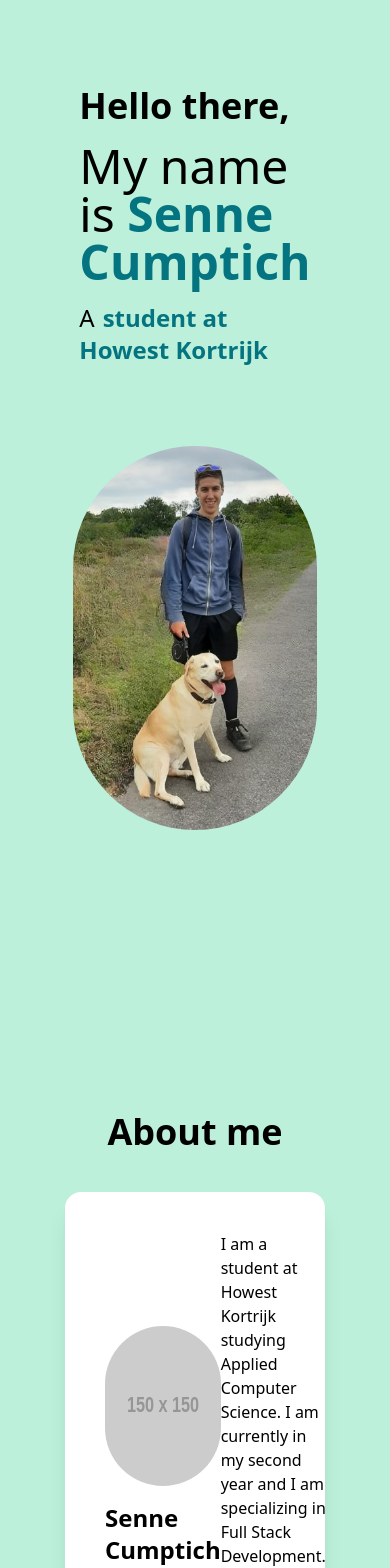
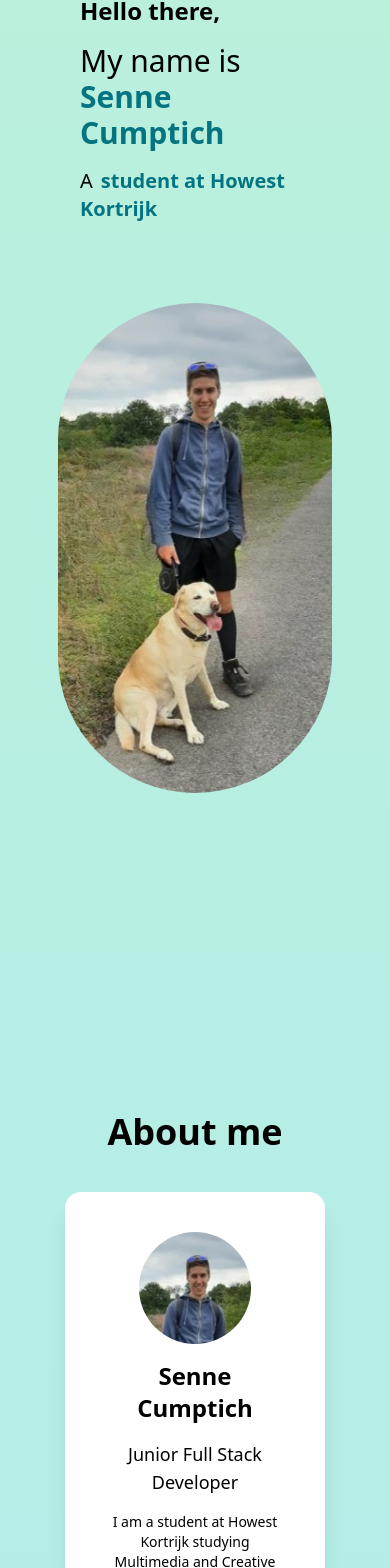
Before and after one commit to CumptichSenne/frontend_project, a React (Vite) app: page / in a window 390 px wide. Shown: the part 356-1924 px from the top of the page. Built offline with nearby package versions, Linux system fonts and the light colour scheme.

Commit message:
feat: finished about me & added more responsive tailwind

```diff
--- a/src/components/Footer.tsx
+++ b/src/components/Footer.tsx
@@ -1,7 +1,7 @@
 const Footer = () => {
     return (
         <footer className="flex flex-col items-center justify-center">
-        <p>Made with ❤️ by Senne Cumptich</p>
+        <p>Made by Senne Cumptich</p>
         <p>&copy; {new Date().getFullYear()}</p>
         </footer>
     );
--- a/src/components/Navigation/NavigationItem.tsx
+++ b/src/components/Navigation/NavigationItem.tsx
@@ -5,7 +5,10 @@ const NavigationItem = ({ title, icon, scroll }: { title: string, icon: ReactNod
 
     function ScrollTo() {
         const item = document.getElementById(scroll);
-        item?.scrollIntoView({ behavior: "smooth" });
+        window.scrollTo({
+            top: item?.offsetTop || 0,
+            behavior: "smooth"
+        });
     }
 
     return (
--- a/src/components/Sections/AboutMe.tsx
+++ b/src/components/Sections/AboutMe.tsx
@@ -1,18 +1,20 @@
+import About from "../../../public/images/aboutme.jpg";
+
 const AboutMe = () => {
   return (
-    <section id="about-me" className="lg:pt-20 pt-80 w-full h-screen">
+    <section id="about-me" className="lg:pt-20 pt-80 w-full h-screen lg:pb-0 mb-60">
         <div className="flex flex-col items-center justify-center gap-10">
           <div className="space-y-4">
             <h1 className="text-4xl font-bold">About me</h1>
           </div>
-          <div className="flex flex-row items-center justify-evenly p-10 bg-white rounded-2xl shadow-xl w-2/3">
+          <div className="flex lg:flex-row flex-col lg:gap-0 gap-4 items-center justify-evenly p-10 bg-white rounded-2xl shadow-xl w-2/3 lg:text-left text-center">
             <div className="flex flex-col items-center justify-center gap-4">
-              <img src="https://via.placeholder.com/150" alt="John Doe" className="rounded-full w-40 h-40" />
+              <img src={About} alt="John Doe" className="rounded-full lg:w-40 lg:h-40 w-28 h-28" />
               <h2 className="text-2xl font-bold">Senne Cumptich</h2>
               <p className="text-lg">Junior Full Stack Developer</p>
             </div>
-            <div className="flex flex-col items-center justify-center gap-4 max-w-80">
-              <p className="text-md">I am a student at Howest Kortrijk studying Applied Computer Science. I am currently in my second year and I am specializing in Full Stack Development. I am a competitive volleyball player and I am always looking for new challenges.</p>
+            <div className="flex flex-col items-center justify-center gap-4 max-w-96">
+              <p className="lg:text-lg text-sm lg:text-left text-center">I am a student at Howest Kortrijk studying Multimedia and Creative Technologies. I am currently in my second year and I am specializing in Full Stack Development. In my free time I like to play competitive volleyball and work on personal projects.</p>
             </div>
           </div>
         </div>
--- a/src/components/Sections/Contact.tsx
+++ b/src/components/Sections/Contact.tsx
@@ -4,13 +4,13 @@ import ContactItem from "../ContactItem"
 
 const Contact = () => {
     return (
-        <section id="contact" className="flex flex-col w-full h-full lg:pt-0 pt-32">
+        <section id="contact" className="flex flex-col w-full h-full lg:pt-0 pt-64">
         <div className="flex flex-col gap-8 items-center justify-center p-20">
           <div className="space-y-4">
             <h1 className="text-4xl font-bold">Contact</h1>
           </div>
-          <p className="text-xl font-bold text-center">If you would like to get in touch with me be sure to visit <br/> my LinkedIn or Github page or send me an email.</p>
-          <div className=" lg:w-2/3 flex flex-row items-center justify-evenly gap-4">
+          <p className="text-xl lg:font-bold font-normal text-center">If you would like to get in touch with me be sure to visit <br/> my LinkedIn or Github page or send me an email.</p>
+          <div className=" lg:w-2/3 flex md:flex-row flex-col items-center justify-evenly gap-4">
             <Link to='#' onClick={() => window.location.href = 'mailto:cumptichsenne@gmail.com'}
               className="lg:p-6 p-3 bg-white rounded-2xl text-teal-700 transition duration-300 ease-in-out hover:scale-125 shadow-xl">
               <Mail size={36} strokeWidth={3}/>
--- a/src/components/Sections/Project.tsx
+++ b/src/components/Sections/Project.tsx
@@ -6,11 +6,11 @@ const Project = () => {
         const projectlist = [];
         for (const project of projects) {
           projectlist.push(
-            <div key={project.id} className={project.id % 2 === 0 ? `flex flex-row items-center justify-center gap-4 w-10/12` : `flex flex-row-reverse items-center justify-center gap-4 w-10/12`}>
+            <div key={project.id} className={project.id % 2 === 0 ? `flex lg:flex-row flex-col items-center justify-center gap-4 lg:w-10/12 w-screen p-10` : `flex lg:flex-row-reverse flex-col items-center justify-center gap-4 lg:w-10/12 w-screen p-10`}>
                 <div className={`relative w-1/2 overflow-hidden bg-cover bg-no-repeat rounded-2xl shadow-xl`}>
                     <img src={project.image} alt={project.name} className="rounded-2xl w-full transition duration-300 ease-in-out hover:scale-105" />
                 </div>
-                <div className="flex flex-col items-center justify-center w-1/2 p-10 bg-white rounded-2xl shadow-xl">
+                <div className="flex flex-col items-center justify-center lg:w-1/2 w-full p-10 bg-white rounded-2xl shadow-xl">
                     <h1 className="text-2xl font-bold">{project.name}</h1>
                     <p className="text-sm">{project.description}</p>
                 </div>
@@ -21,7 +21,7 @@ const Project = () => {
     };
 
     return (
-        <section id="project" className="flex flex-col w-full h-full lg:pt-0 pt-60">
+        <section id="project" className="flex flex-col w-full h-full lg:pt-0 pt-64">
             <div className="flex flex-col gap-8 p-20 items-center justify-center">
                 <div className="space-y-4">
                     <h1 className="text-4xl font-bold text-center">Projects</h1>
--- a/src/screens/Home.tsx
+++ b/src/screens/Home.tsx
@@ -11,15 +11,15 @@ import AboutMe from "../components/Sections/AboutMe";
 export default function App() {
 
   return (
-    <div id="home" className="w-full animated-background h-full bg-gradient-to-b from-green-200 via-green-200 to-blue-200">
+    <div id="home" className="w-full animated-background h-full bg-gradient-to-b from-green-200 via-teal-200 to-blue-200">
       <Navigation />
-      <section className="flex flex-col lg:flex-row items-center justify-center lg:pt-10 pt-60 w-full h-screen pb-36 lg:pb-0">
+      <section className="flex flex-col lg:flex-row items-center justify-center lg:pt-10 pt-28 w-full h-screen pb-36 lg:pb-0">
         <div className="flex items-center justify-evenly p-20">
           <div className="space-y-4">
-            <h1 className="text-4xl font-bold">Hello there,</h1>
-            <h2 className="text-5xl">My name is <span className="text-teal-600 font-bold ">Senne Cumptich</span>
+            <h1 className="lg:text-4xl text-2xl font-bold">Hello there,</h1>
+            <h2 className="lg:text-5xl text-3xl">My name is <span className="text-teal-600 font-bold ">Senne Cumptich</span>
             </h2>
-            <h3 className="text-2xl">A
+            <h3 className="lg:text-2xl text-xl">A
               <span className="text-teal-600 font-bold pl-2">
                 <TypeAnimation
                   sequence={[
```
Also changed, not shown: public/images/aboutme.jpg (added), public/images/profile.jpg.
